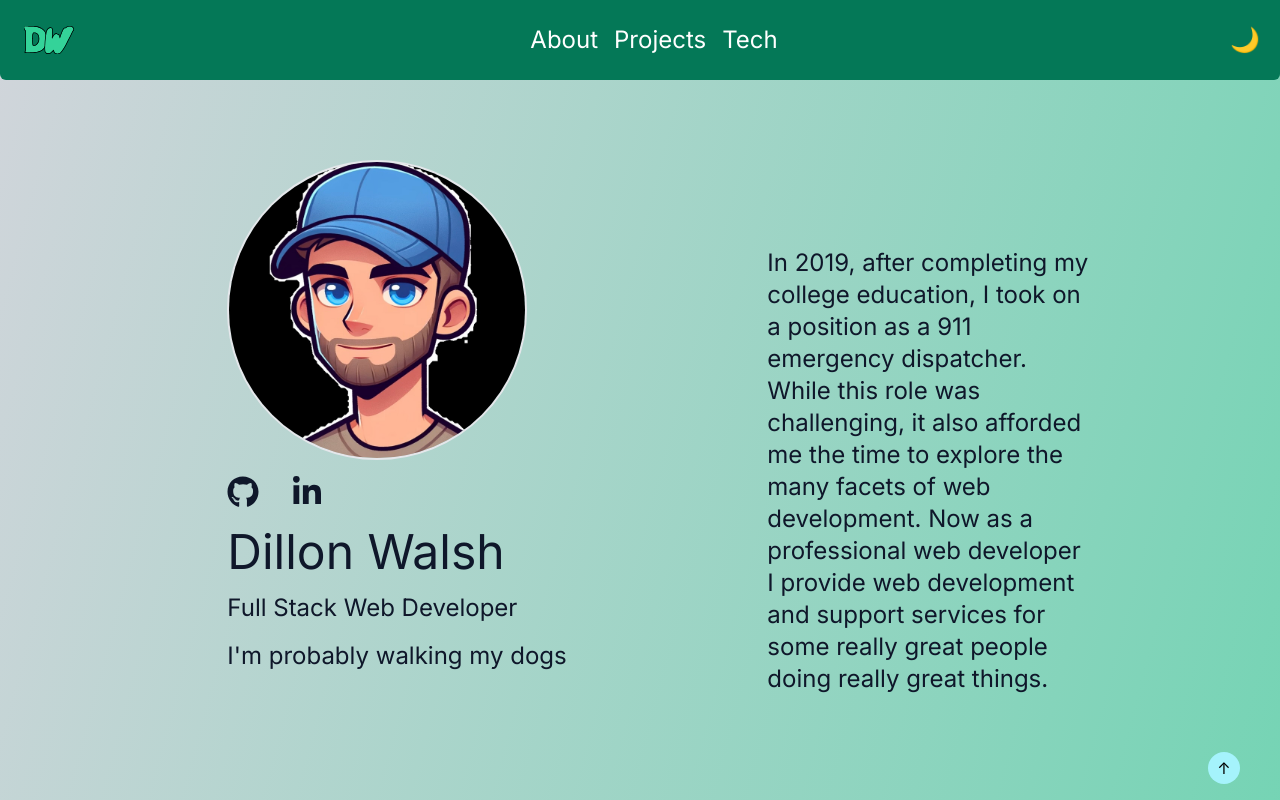
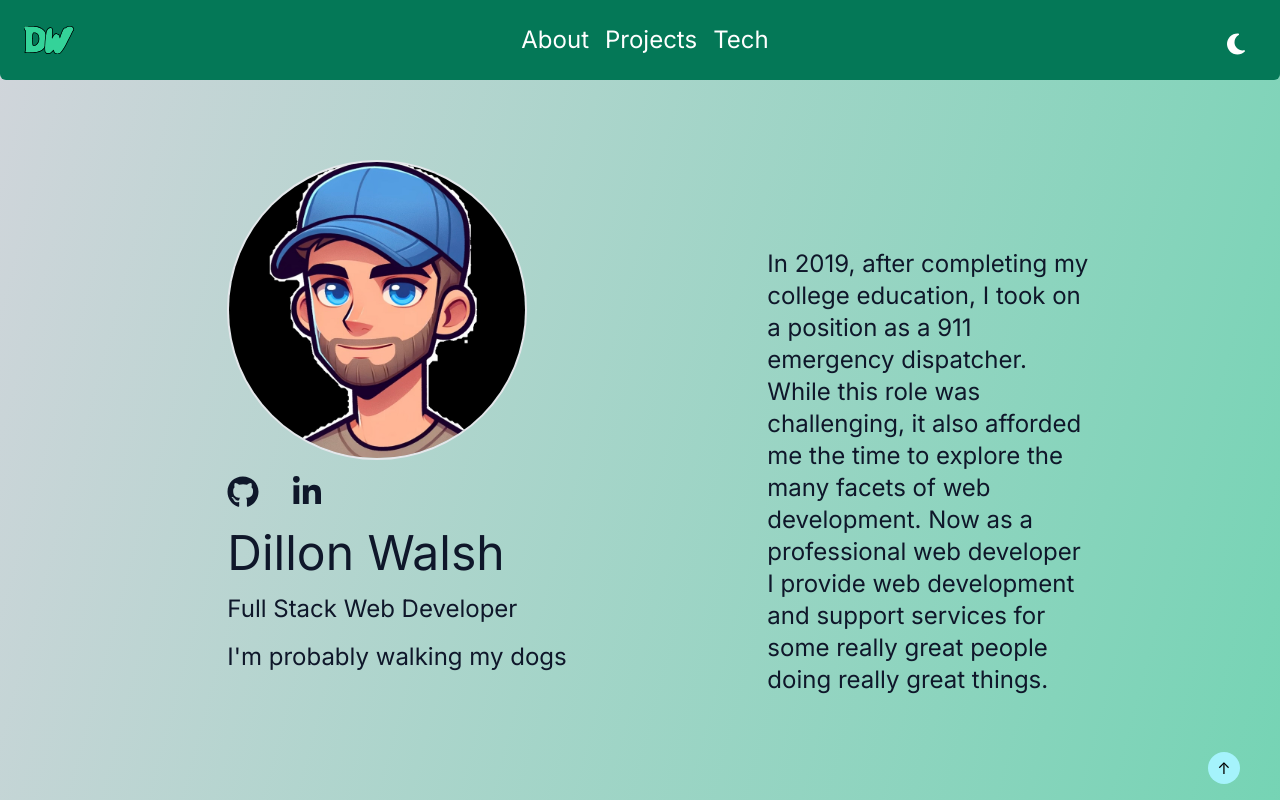
Before and after one commit to Dillonpw/DW-portfolio, a Next.js app: page / in a window 1280 px wide. Shown: the top 800 px of the page. Built offline with nearby package versions, Linux system fonts and the light colour scheme.

Commit message:
updated header, font size, contact form

```diff
--- a/app/components/Contact.jsx
+++ b/app/components/Contact.jsx
@@ -37,14 +37,14 @@ const Contact = () => {
       initial={{ opacity: 0 }}
       transition={{ duration: 2 }}
       whileInView={{ opacity: 1 }}
-      className="m-8 md:max-w-[700px]"
+      className="m-8  "
     >
-      <form className="flex flex-col" onSubmit={onSubmit}>
+      <form className="flex flex-col max-w-[600px] lg:mx-auto" onSubmit={onSubmit}>
         <label className="font-bold" htmlFor="email">
           Email:
         </label>
         <input
-          className="my-2 h-10 w-[50%] rounded-md p-2 text-black"
+          className="my-2 h-10  rounded-md p-2 text-black"
           type="email"
           name="email"
           id="email"
@@ -56,7 +56,7 @@ const Contact = () => {
           Message:
         </label>
         <textarea
-          className="my-2 w-[70%] rounded-lg p-2 text-black"
+          className="my-2 rounded-lg p-2 text-black"
           name="message"
           id="message"
           rows="6"
--- a/app/components/Header.jsx
+++ b/app/components/Header.jsx
@@ -27,7 +27,7 @@ const Header = () => {
           />
           <div
             id="links"
-            className="fade-in-2 pr-5 text-slate-900 opacity-60 dark:text-cyan-200 md:ml-5"
+            className="fade-in-2 pr-5 text-slate-900 opacity-60 dark:text-cyan-200 text-2xl md:ml-5"
           >
             <a
               id="githubLink"
--- a/app/components/moreInfo.jsx
+++ b/app/components/moreInfo.jsx
@@ -10,7 +10,7 @@ const MoreInfo = () => {
       className="flex flex-col  dark:text-cyan-200"
     >
       <p className="m-4 text-center text-5xl font-bold">There&apos;s More!</p>
-      <p className="mx-8 text-center text-xl">
+      <p className="mx-8 text-center text-xl lg:mx-16">
         I&apos;m always looking for new jobs and projects to take on, feel free
         to reach out with your questions or ideas and I&apos;ll get back to you
         as soon as I can!
--- a/app/components/theme.jsx
+++ b/app/components/theme.jsx
@@ -1,13 +1,15 @@
 import { useEffect, useState } from "react";
+import { FontAwesomeIcon } from "@fortawesome/react-fontawesome";
+import { faSun, faMoon } from "@fortawesome/free-solid-svg-icons";
 
 const ThemeToggle = () => {
-  const [darkMode, setDarkMode] = useState(false);
+  const [darkMode, setDarkMode] = useState(() => {
+    return localStorage.getItem("theme") === "dark";
+  });
 
   useEffect(() => {
-    const isDarkMode = localStorage.getItem("theme") === "dark";
-    setDarkMode(isDarkMode);
-    document.documentElement.classList.toggle("dark", isDarkMode);
-  }, []);
+    document.documentElement.classList.toggle("dark", darkMode);
+  }, [darkMode]);
 
   const toggleTheme = () => {
     const isDarkMode = !darkMode;
@@ -17,9 +19,14 @@ const ThemeToggle = () => {
   };
 
   return (
-    <button className="m-1 text-2xl font-bold" onClick={toggleTheme}>
-      {darkMode ? "🌞" : "🌙"}
-    </button>
+    <div className="mx-2">
+      <button
+        className="mt-2 flex h-10 w-10 items-center justify-center text-2xl font-bold transition-transform duration-300 ease-in-out"
+        onClick={toggleTheme}
+      >
+        <FontAwesomeIcon className="theme-icon" icon={darkMode ? faSun : faMoon} />
+      </button>
+    </div>
   );
 };
 
--- a/app/globals.css
+++ b/app/globals.css
@@ -111,3 +111,15 @@ body {
   transform: scale(1.05);
   transition: transform 0.3s;
 }
+
+.theme-icon {
+  transform: rotate(0deg);
+  opacity: 1;
+  transition:
+    transform 0.3s ease,
+    opacity 0.3s ease;
+}
+
+html.dark .theme-icon {
+  transform: rotate(180deg);
+}
--- a/package.json
+++ b/package.json
@@ -14,6 +14,7 @@
     "@fortawesome/free-regular-svg-icons": "^6.5.2",
     "@fortawesome/free-solid-svg-icons": "^6.5.2",
     "@fortawesome/react-fontawesome": "^0.2.0",
+    "@vercel/analytics": "^1.3.1",
     "dotenv": "^16.4.5",
     "framer-motion": "^11.0.28",
     "next": "14.2.1",
```
Also changed, not shown: 1 other file (tests, documents, lock files or other folders).
